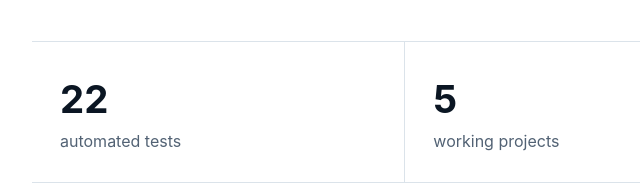
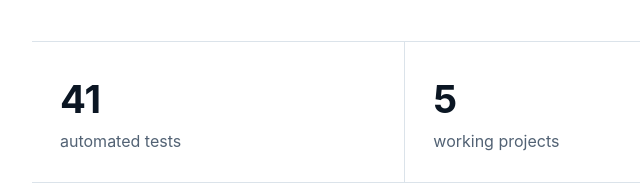
Before and after one commit to qlester110-sketch/cloud-security-architecture-labs, a plain HTML site: page docs/index.html in a window 1280 px wide. Shown: the part 642-826 px from the top of the page, 48-688 px from the left. Drawn offline with Linux system fonts and the light colour scheme.

Commit message:
Update published test count

```diff
--- a/docs/index.html
+++ b/docs/index.html
@@ -20,7 +20,7 @@
 
   <main>
     <section class="proof" aria-label="Portfolio proof">
-      <article><strong>22</strong><span>automated tests</span></article>
+      <article><strong>41</strong><span>automated tests</span></article>
       <article><strong>5</strong><span>working projects</span></article>
       <article><strong>0</strong><span>cloud keys required</span></article>
     </section>
```
Also changed, not shown: 1 other file.
